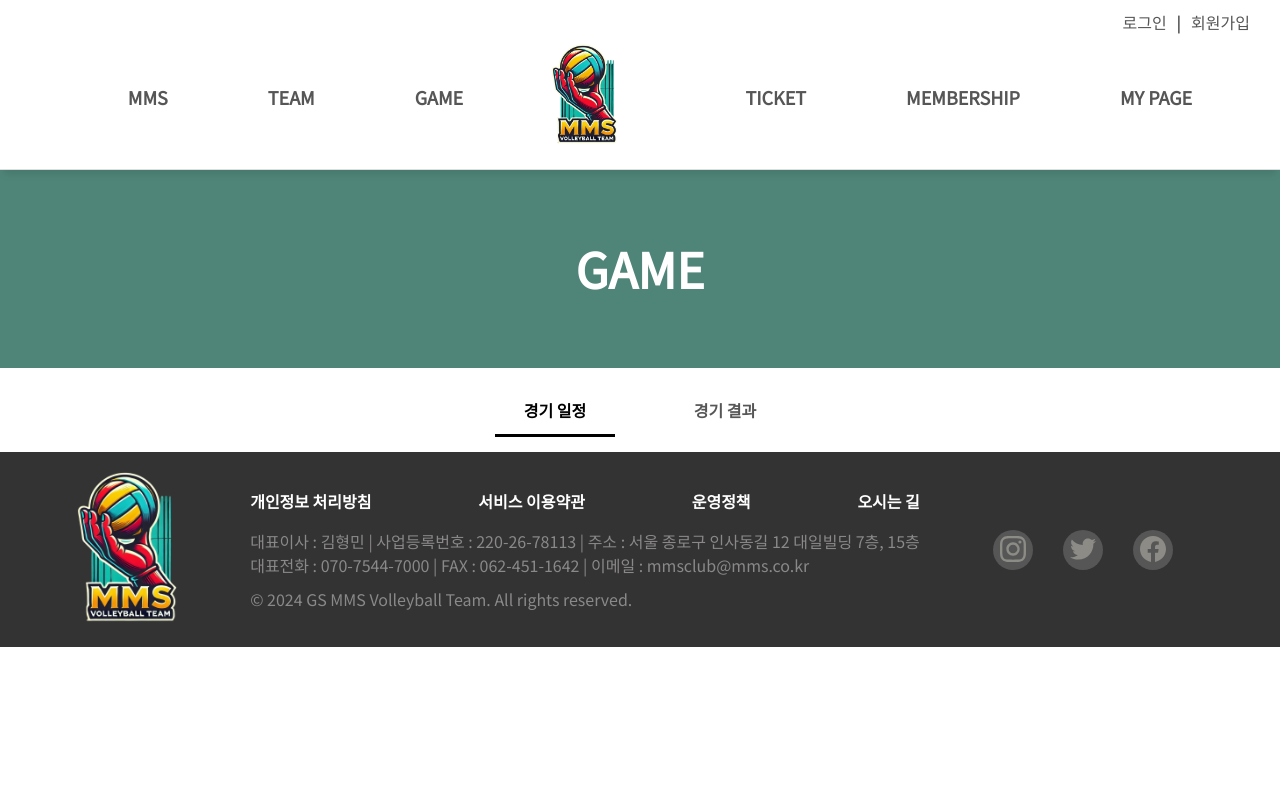
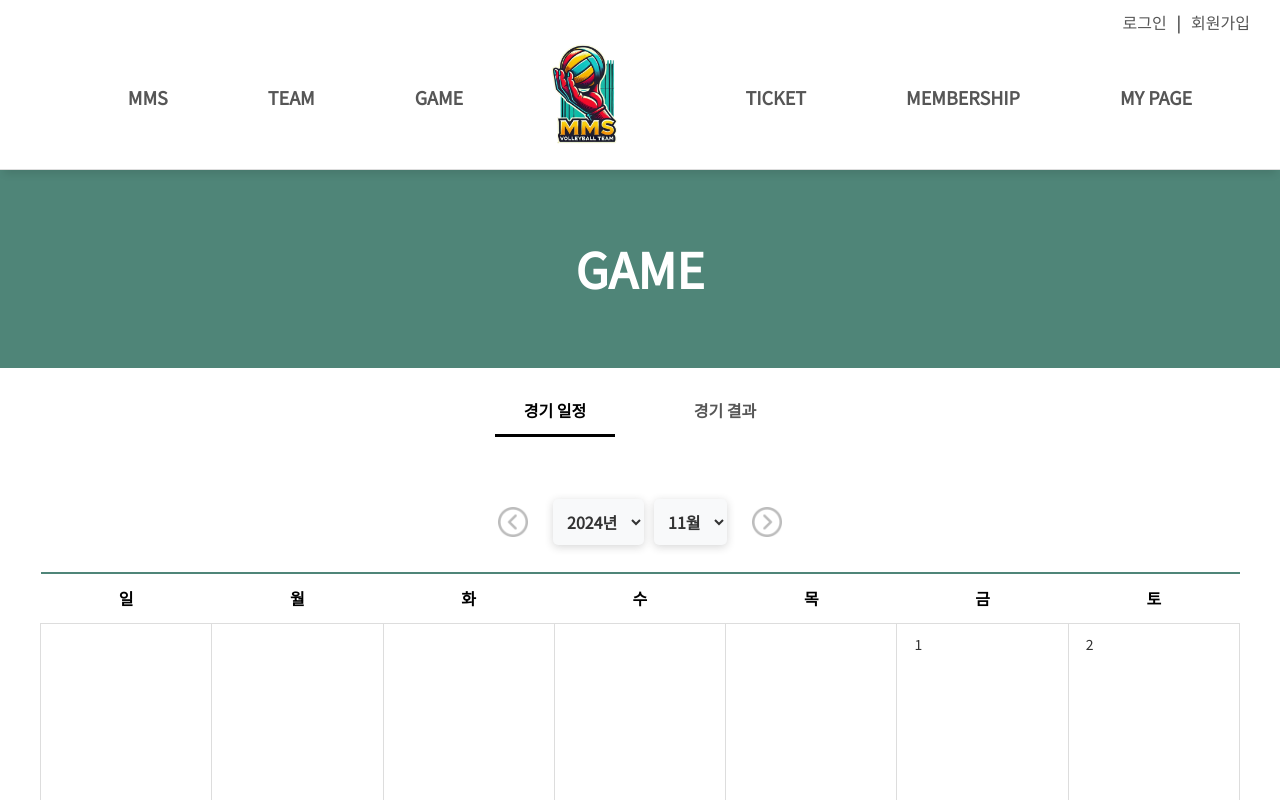
Before and after one commit to seonaaaaa/MMSValleyBall, a Vue app in the folder frontend/: page /game/schedule in a window 1280 px wide. Shown: the top 800 px of the page. Built offline with nearby package versions, Linux system fonts and the light colour scheme.

Commit message:
game/schedule - 경기 일정 달력 초기 작업

```diff
--- a/frontend/src/components/common/CalendarMain.vue
+++ b/frontend/src/components/common/CalendarMain.vue
@@ -61,8 +61,6 @@ export default {
     return {
       selectedYear: new Date().getFullYear(),
       selectedMonth: new Date().getMonth() + 1,
-      years: [2023, 2024],
-      months: ['1', '2', '3', '4', '5', '6', '7', '8', '9', '10', '11', '12'],
     };
   },
   methods: {
--- a/frontend/src/components/game/CalendarTotal.vue
+++ b/frontend/src/components/game/CalendarTotal.vue
@@ -0,0 +1,324 @@
+<template>
+    <div class="calendar-main">
+    <!-- 상단 버튼과 셀렉트 박스 영역 -->
+    <div class="header-controls">
+        <img
+        src="@/assets/img/game/calendar-icon-previou.png"
+        alt="이전달"
+        class="nav-button"
+        @click="prevMonth"
+      />
+      <select v-model="selectedYear">
+        <option v-for="year in years" :key="year" :value="year">{{ year }}년</option>
+      </select>
+      <select v-model="selectedMonth">
+        <option v-for="(month, index) in months" :key="index" :value="index + 1">{{ month }}월</option>
+      </select>
+      <img
+        src="@/assets/img/game/calendar-icon-next.png"
+        alt="다음달"
+        class="nav-button"
+        @click="nextMonth"
+      />
+    </div>
+
+    <!-- 달력 테이블 -->
+    <table class="calendar-table">
+        <thead>
+            <tr>
+            <th>일</th>
+            <th>월</th>
+            <th>화</th>
+            <th>수</th>
+            <th>목</th>
+            <th>금</th>
+            <th>토</th>
+            </tr>
+        </thead>
+        <tbody>
+            <tr v-for="week in calendarWeeks" :key="week[0].date">
+            <td v-for="day in week" :key="day.date" :class="{ 'home-game': day.events.length && day.events[0].isHomeGame, 'away-game': day.events.length && !day.events[0].isHomeGame }">
+                <div class="day-number">{{ day.date }}</div>
+                <div v-if="day.events.length">
+                <div v-for="event in day.events" :key="event.id" class="event">
+                    <!-- 팀 이름에 따른 로고 이미지 출력 -->
+                    <img :src="getTeamLogo(event.team)" alt="Team Logo" class="team-logo" />
+                    <!-- 장소 및 시간 -->
+                    <div class="event-info">
+                    {{ event.location }} {{ event.time }}
+                    </div>
+                    <!-- 결과 및 점수 (원 안에) -->
+                    <div class="result-container">
+                    <div :class="['result-circle', getResultClass(event.result)]">
+                        <span class="result">{{ event.result }}</span> <!-- 승/패 -->
+                    </div>
+                    <span class="score">{{ event.score }}</span> <!-- 점수 -->
+                    </div>
+                </div>
+                </div>
+            </td>
+            </tr>
+        </tbody>
+    </table>
+</div>
+</template>
+
+  <script>
+  export default {
+    name: 'CalendarTotal',
+    props: {
+      events: {
+        type: Array,
+        default: () => []
+      }
+    },
+    data() {
+      return {
+        selectedYear: new Date().getFullYear(),
+        selectedMonth: new Date().getMonth() + 1,
+        years: [2023, 2024],
+        months: ['1', '2', '3', '4', '5', '6', '7', '8', '9', '10', '11', '12'],
+      };
+    },
+    methods: {
+      getTeamLogo(team) {
+        switch (team) {
+          case 'blueFangs':
+            return require('@/assets/img/game/blueFangs.png');
+          case 'jumbos':
+            return require('@/assets/img/game/jumbos.png');
+          case 'ok':
+            return require('@/assets/img/game/ok.png');
+          case 'vixtorm':
+            return require('@/assets/img/game/vixtorm.png');
+          case 'walkers':
+            return require('@/assets/img/game/walkers.png');
+          case 'won':
+            return require('@/assets/img/game/won.png');
+          default:
+            return ''; // 팀 이름이 없으면 기본값 빈 이미지
+        }
+      },
+      getResultClass(result) {
+        return result === '승' ? 'win' : 'lose';
+      },
+      // 이전 달 출력 함수
+      prevMonth() {
+      if (this.selectedMonth === 1) {
+        this.selectedMonth = 12;
+        this.selectedYear--;
+        } else {
+            this.selectedMonth--;
+        }
+      },
+      // 다음 달 출력 함수
+      nextMonth() {
+        if (this.selectedMonth === 12) {
+            this.selectedMonth = 1;
+            this.selectedYear++;
+        } else {
+        this.selectedMonth++;
+        }
+      }
+    },
+    computed: {
+      calendarWeeks() {
+        const daysInMonth = new Date(this.selectedYear, this.selectedMonth, 0).getDate();
+        const firstDayOfMonth = new Date(this.selectedYear, this.selectedMonth - 1, 1).getDay();
+        const weeks = [];
+        let days = [];
+
+        // 첫 주 빈 칸 채우기
+        for (let i = 0; i < firstDayOfMonth; i++) {
+          days.push({ date: '', events: [] });
+        }
+
+        // 날짜와 이벤트 추가
+        for (let day = 1; day <= daysInMonth; day++) {
+          const date = `${this.selectedYear}-${String(this.selectedMonth).padStart(2, '0')}-${String(day).padStart(2, '0')}`;
+          const dayEvents = this.events.filter(event => event.date === date);
+          days.push({ date: day, events: dayEvents });
+
+          // 주별로 분리
+          if (days.length === 7) {
+            weeks.push(days);
+            days = [];
+          }
+        }
+
+        // 마지막 주에 빈 칸 채우기
+        if (days.length > 0) {
+          while (days.length < 7) {
+            days.push({ date: '', events: [] });
+          }
+          weeks.push(days);
+        }
+
+        return weeks;
+      }
+    }
+  };
+  </script>
+
+  <style scoped>
+  /* 셀렉트 박스 스타일 */
+  select {
+  background-color: #f8f9fa;
+  border: none;
+  box-shadow: 0 2px 8px rgba(50, 50, 50, 0.2);
+  padding: 10px;
+  border-radius: 5px;
+  font-size: 16px;
+  font-weight: bold;
+  color: #333;
+  outline: none;
+  margin: 0 5px;
+  transition: border-color 0.3s ease;
+  cursor: pointer;
+  position: relative;
+}
+
+select:focus {
+  border-color: #60a191;
+}
+
+select:hover {
+  border-color: #4f8578;
+}
+
+/* 상단 버튼과 셀렉트 박스 컨트롤 영역 */
+.header-controls {
+  display: flex;
+  justify-content: center;
+  align-items: center;
+  width: 100%;
+  max-width: 1200px;
+  height: 50px;
+  margin: 0 auto 20px auto;
+  padding-bottom: 10px;
+}
+
+/* 이전, 다음 달 네비게이션 버튼 */
+.nav-button {
+  cursor: pointer;
+  width: 30px;
+  height: 30px;
+  margin: 0 20px;
+}
+
+/* 달력 테이블 */
+.calendar-table {
+width: 100%;
+max-width: 1200px;
+height: auto;
+margin: 0 auto;
+border-collapse: collapse;
+}
+
+.calendar-table thead {
+height: 50px; /* 요일 부분의 높이 */
+border-top: 2px solid #4f8578;
+border-bottom: 1px solid #ddd;
+}
+
+.calendar-table th {
+height: 50px; /* 요일 부분 셀의 높이 */
+text-align: center;
+vertical-align: middle;
+}
+
+.calendar-table tbody {
+height: 1029px; /* 날짜 부분의 높이 */
+}
+
+.calendar-table td {
+position: relative;
+width: 170.760px;
+height: 180px;
+border: 1px solid #ddd;
+text-align: center;
+vertical-align: top;
+}
+
+.day-number {
+position: absolute;
+top: 10px;
+left: 17px;
+font-size: 14px;
+color: #333;
+}
+
+/* 홈 경기 배경색 */
+.calendar-table td.home-game {
+background-color: #acc8c1;
+}
+
+/* 원정 경기 배경색 */
+.calendar-table td.away-game {
+background-color: #d9d9d9;
+}
+
+.event {
+display: flex;
+flex-direction: column;
+justify-content: flex-end;
+align-items: center;
+text-align: center;
+width: 100%;
+height: 100%;
+margin-top: 13px;
+}
+
+.team-logo {
+width: 100%;
+margin-top: 10px;
+max-height: 60px;
+width: auto;
+margin-bottom: 10px;
+}
+
+.result-container {
+display: flex;
+flex-direction: row;
+justify-content: center;
+align-items: center;
+margin-top: 20px;
+}
+
+/* 승,패 동그라미 */
+.result-circle {
+display: flex;
+justify-content: center;
+align-items: center;
+width: 30px;
+height: 30px;
+border-radius: 50%;
+background-color: #333; /* 기본 색상 */
+color: white;
+font-weight: bold;
+margin-left: auto;
+}
+
+/* 승일 경우 동그라미 컬러 */
+.win {
+background-color: #52a792;
+}
+
+/* 패일 경우 동그라미 컬러 */
+.lose {
+background-color: rgb(67, 67, 67);
+}
+
+/* 승,패 텍스트 */
+.result {
+font-size: 14px;
+text-align: center;
+align-items: center;
+}
+
+.score {
+font-size: 16px;
+font-weight: bold;
+margin-left: 10px;
+}
+</style>
--- a/frontend/src/components/game/Schedule.vue
+++ b/frontend/src/components/game/Schedule.vue
@@ -11,7 +11,7 @@
 
       <!-- 경기 일정 페이지 내용 -->
       <div class="game-schedule-content">
-
+      <CalendarTotal :events="events" />
 
 
       </div>
@@ -20,15 +20,83 @@
 
   <script>
   import LogoHeader from '../common/LogoHeader.vue';
+  import CalendarTotal from './CalendarTotal.vue';
 
   export default {
       name: 'AppSchedule',
       components: {
-        LogoHeader
+        LogoHeader,
+        CalendarTotal
     },
     data() {
       return {
-        activeMenu: this.$route.path // 현재 활성화된 경로
+        // 현재 활성화된 경로
+        activeMenu: this.$route.path,
+
+        // Axios로 API와 연동하기 전에 화면 테스트
+        // Calendar에 전달할 경기 일정 데이터
+        events: [
+          {
+            id: 1,
+            team: 'blueFangs',
+            location: '인천',
+            time: '18:30',
+            result: '승',
+            score: '6:3',
+            date: '2024-10-23',
+            isHomeGame: true // 홈 경기
+          },
+          {
+            id: 2,
+            team: 'jumbos',
+            location: '서울',
+            time: '17:00',
+            result: '승',
+            score: '2:5',
+            date: '2024-10-24',
+            isHomeGame: false // 원정 경기
+          },
+          {
+            id: 3,
+            team: 'ok',
+            location: '부산',
+            time: '14:00',
+            result: '패',
+            score: '3:0',
+            date: '2024-10-25',
+            isHomeGame: true
+          },
+          {
+            id: 4,
+            team: 'vixtorm',
+            location: '광주',
+            time: '19:00',
+            result: '패',
+            score: '1:3',
+            date: '2024-10-26',
+            isHomeGame: false
+          },
+          {
+            id: 5,
+            team: 'walkers',
+            location: '서울',
+            time: '16:00',
+            result: '승',
+            score: '4:2',
+            date: '2024-10-27',
+            isHomeGame: true
+          },
+          {
+            id: 6,
+            team: 'won',
+            location: '대구',
+            time: '18:30',
+            result: '패',
+            score: '0:3',
+            date: '2024-10-28',
+            isHomeGame: false
+          }
+        ]
       };
     },
     watch: {
@@ -95,5 +163,8 @@
   }
 
   /* 경기 일정 */
-
+  .game-schedule-content {
+    padding-top: 50px;
+    padding-bottom: 80px;
+  }
   </style>
```
Also changed, not shown: frontend/src/assets/img/game/calendar-icon-next.png (added), frontend/src/assets/img/game/calendar-icon-previou.png (added).
